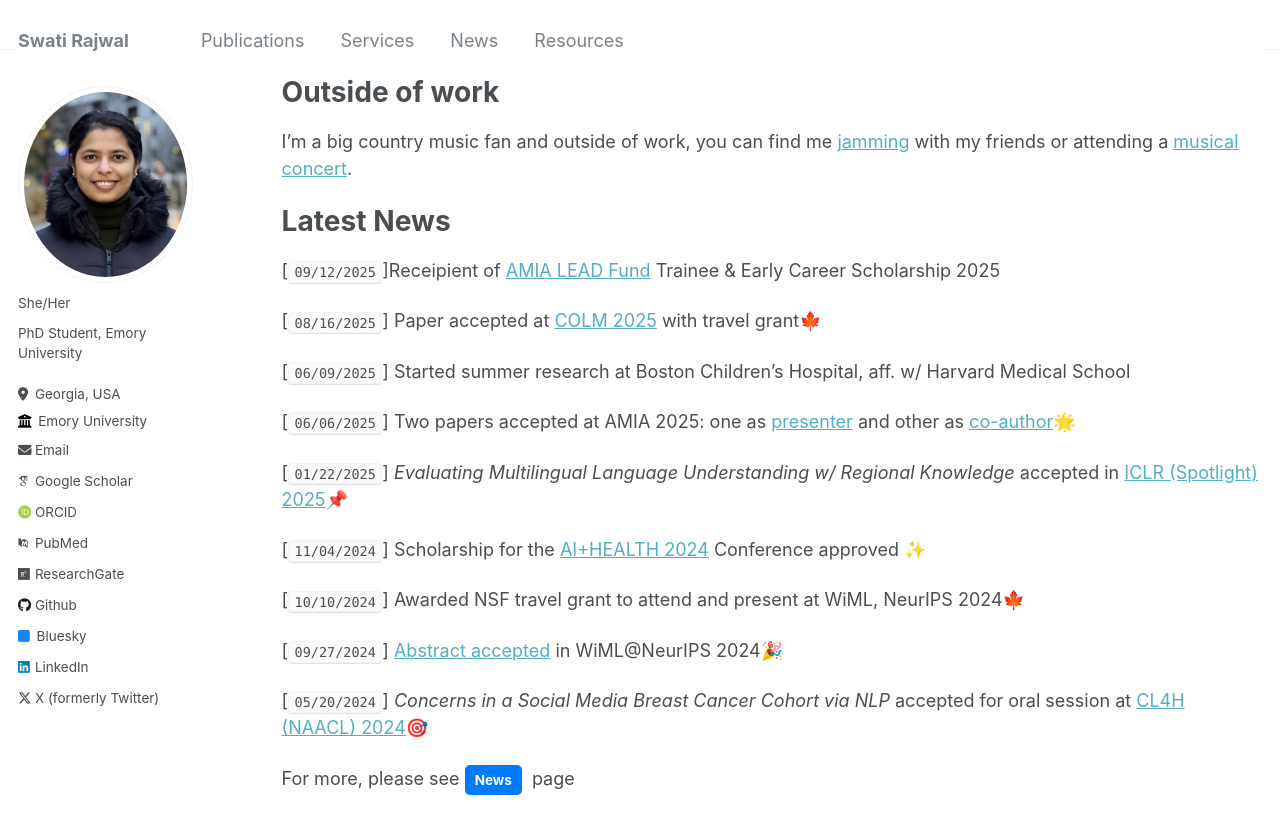
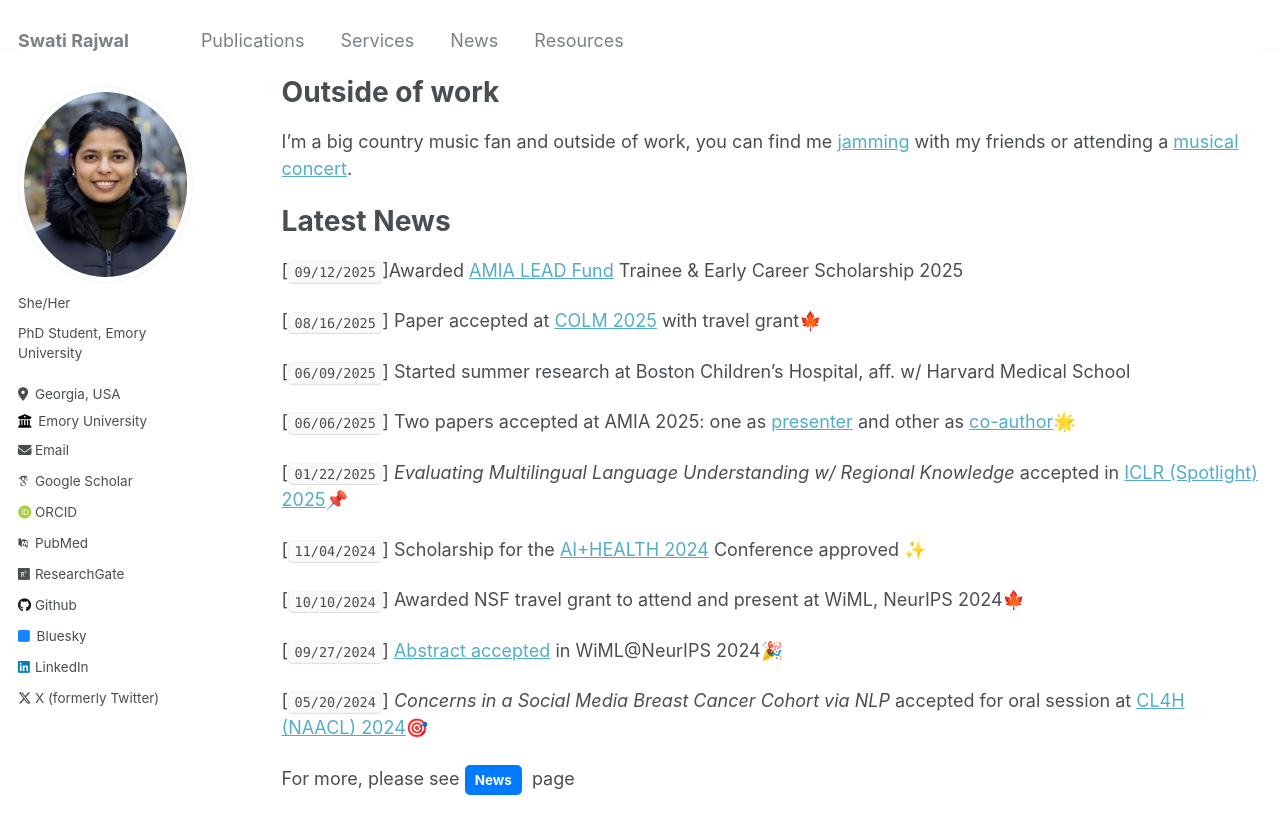
Before and after one commit to swati-rajwal/swati-rajwal.github.io, a Jekyll site: the page built from _pages/about.md, in a window 1280 px wide and 900 px high, scrolled down 505 px. Shown: the top 834 px of the window. Built offline with Jekyll 4.4.1, drawn with Linux system fonts in a browser that asks for light colours; some web fonts are replaced.

Commit message:
Update about.md

````diff
--- a/_pages/about.md
+++ b/_pages/about.md
@@ -21,7 +21,7 @@ My research interests are at the intersection of natural language processing (NL
 I'm a big country music fan and outside of work, you can find me <a href="https://www.youtube.com/watch?v=cgm9iGAupL0" target="_blank">jamming</a> with my friends or attending a <a href="https://www.youtube.com/watch?v=GfivcgiiRL0" target="_blank">musical concert</a>.
 
 # Latest News
-[```09/12/2025```]Receipient of <a href="https://amia.org/about-amia/amia-awards/amia-leadership-and-education-awards-donation-lead-fund/amia-lead-fund-1" target="_blank">AMIA LEAD Fund</a> Trainee & Early Career Scholarship 2025
+[```09/12/2025```]Awarded <a href="https://amia.org/about-amia/amia-awards/amia-leadership-and-education-awards-donation-lead-fund/amia-lead-fund-1" target="_blank">AMIA LEAD Fund</a> Trainee & Early Career Scholarship 2025
 
 [```08/16/2025```] Paper accepted at <a href="https://arxiv.org/abs/2508.06671" target="_blank">COLM 2025</a> with travel grant🍁
 
````
